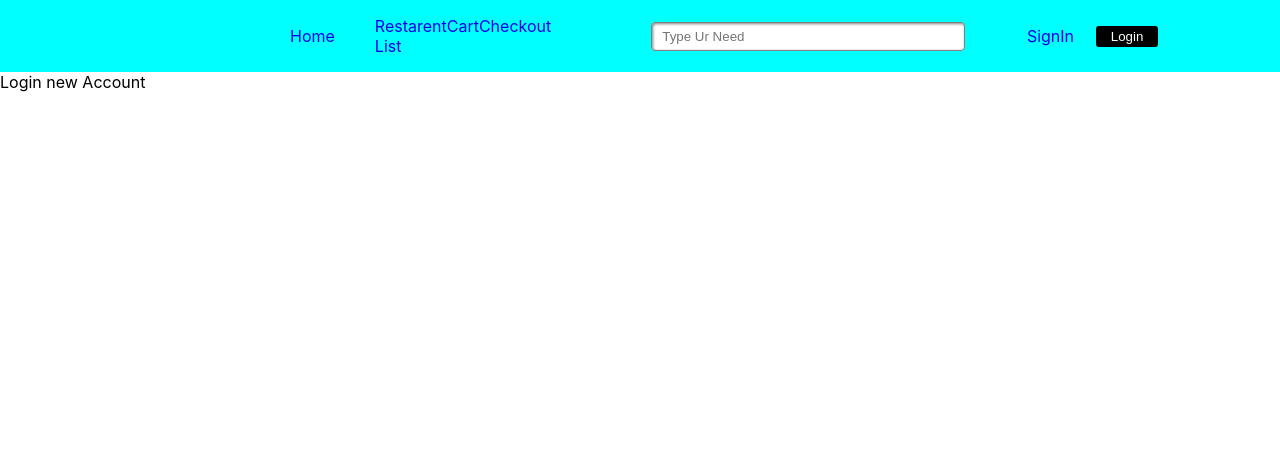
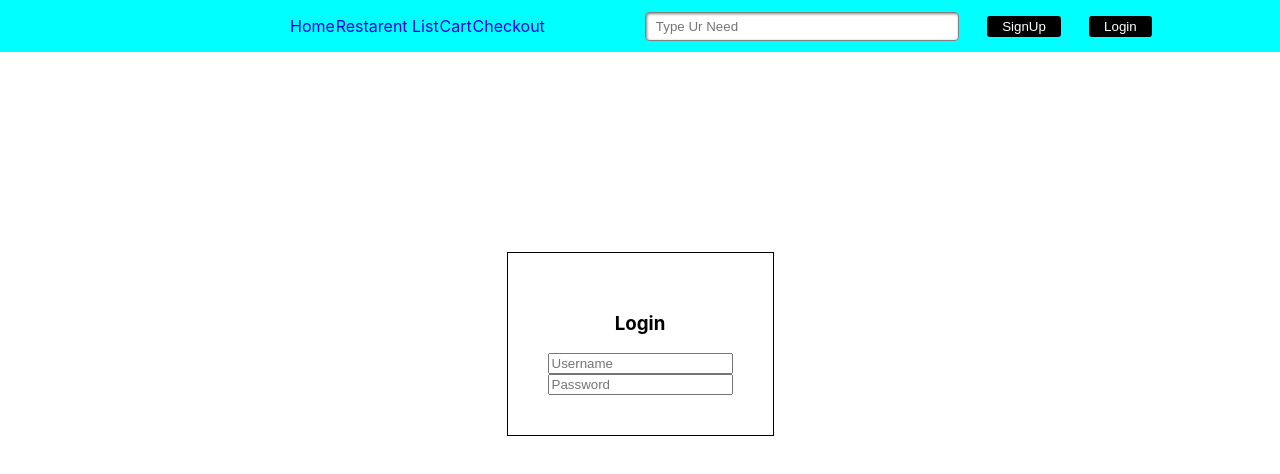
Before and after one commit to suhaas3/React-cart-project, a React (Create React App) app: page /login in a window 1280 px wide. Shown: the top 474 px of the page. Built offline with nearby package versions, Linux system fonts and the light colour scheme.

Commit message:
create separate login button

```diff
--- a/src/Components/LoginButton/LoginButton.js
+++ b/src/Components/LoginButton/LoginButton.js
@@ -4,7 +4,13 @@ function LoginButton() {
 
   return (
     <>
-      <div>Login new Account</div>
+      <div className="login-section">
+        <div className="login-sub-section">
+          <h3>Login</h3>
+          <input type="text" className="userNameBox" placeholder="Username" />
+          <input type="text" className="passwordBox" placeholder="Password" />
+        </div>
+      </div>
     </>
   );
 }
--- a/src/Components/NavBar/NavBar.js
+++ b/src/Components/NavBar/NavBar.js
@@ -1,11 +1,22 @@
 import React from "react";
-import { Link } from "react-router-dom";
+import { Link, useLocation, useNavigate } from "react-router-dom";
 import '../../Styles/NavBar/NavBar.css';
 import '../../Styles/LoginButton/LoginButton.css';
 
 function NavBar() {
 
+  const navigate = useNavigate();
+
+  const location = useLocation();
+
+  const navigateToPage = (event) => {
+    const { value } = event.target;
+    navigate(value);
+    console.log(value)
+  }
+
   const middle = [
+    { path: '/', name: 'Home' },
     { path: '/restarents', name: 'Restarent List' },
     { path: '/cart', name: 'Cart' },
     { path: '/checkout', name: 'Checkout' }
@@ -14,31 +25,23 @@ function NavBar() {
     <>
       <nav className="navbar-main">
         <div className="nav-bar">
-          <div className="left-section">
-            <ul type='none' className="home-list">
-              <Link to='/' className="navbar-list"><li>Home</li></Link>
-            </ul>
-          </div>
-
           <div className="middle-section">
             <ul type='none' className="mid-lists">
               {middle.map((item, index) => {
                 return (
-                  <Link to={item.path} className="navbar-list" key={index}><li>{item.name}</li></Link>
+                  <Link to={item.path} className={`navbar-list ${location === item.path} ? "active-link" : ""`}  key={index}><li>{item.name}</li></Link>
                 );
               })}
             </ul>
           </div>
 
           <div className="search-bar">
-              <input type="text" placeholder="Type Ur Need" className="search-input-box"/>
+            <input type="text" placeholder="Type Ur Need" className="search-input-box" />
           </div>
 
           <div className="right-section">
-            <ul type='none'>
-            <Link to='/signin' className="navbar-list"><li>SignIn</li></Link>
-          </ul>
-          <Link to='/login'><button className="login-button">Login</button></Link>
+            <button className="login-button" value={'/signin'} onClick={navigateToPage}>SignUp</button>
+            <button className="login-button" value={'/login'} onClick={navigateToPage}>Login</button>
           </div>
         </div>
       </nav>
--- a/src/Styles/LoginButton/LoginButton.css
+++ b/src/Styles/LoginButton/LoginButton.css
@@ -6,3 +6,17 @@
   border-radius: 3px;
   cursor: pointer;
 }
+.login-section {
+  display: flex;
+  flex-direction: column;
+  align-items: center;
+  padding-top: 200px;
+}
+
+.login-sub-section {
+  display: flex;
+  flex-direction: column;
+  align-items: center;
+  border: 1px solid black;
+  padding: 40px;
+}
--- a/src/Styles/NavBar/NavBar.css
+++ b/src/Styles/NavBar/NavBar.css
@@ -12,20 +12,9 @@
   margin-right: 100px;
 }
 
-.left-section {
-  display: flex;
-  flex-direction: row;
-  justify-content: center;
-  width: 100px;
-}
-.home-list {
-  display: flex;
-  flex-direction: row;
-  justify-content: space-between;
-}
 
 .middle-section {
-  width: 300px;
+  width: 400px;
 }
 
 .mid-lists {
@@ -59,3 +48,7 @@
 .navbar-list {
   text-decoration: none;
 }
+
+.active-list{
+  border-bottom: 2px solid red;
+}
```
Also changed, not shown: src/Components/LoginClickButton/LoginClickButton.js (added, +11 -0 lines).
